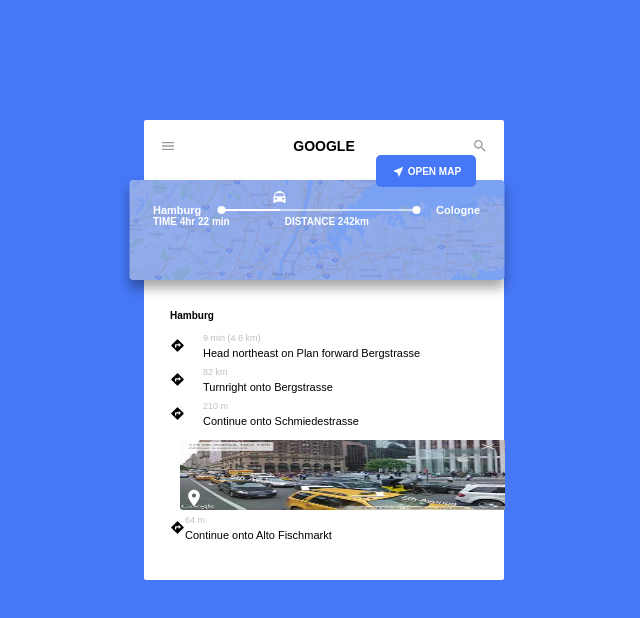
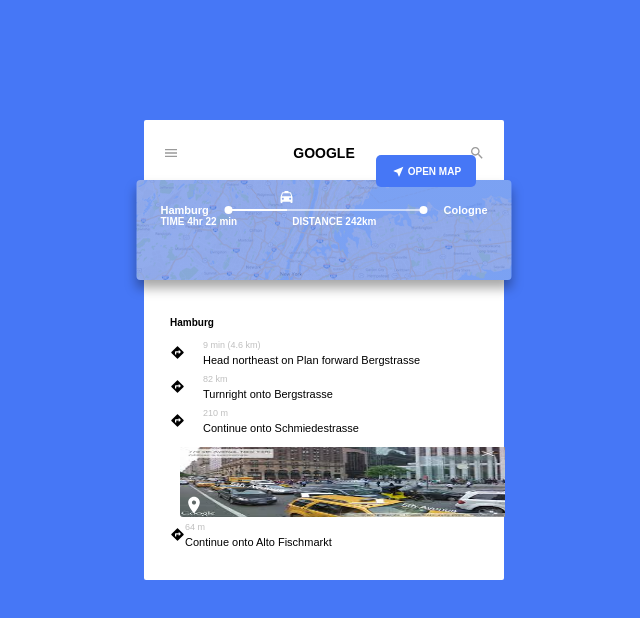
Before and after one commit to Hawa-codes/Loop2-step9, a plain HTML site: page index.html in a window 1280 px wide. Shown: the whole page, without its empty margins (316-956 px from the left). Drawn offline with Linux system fonts and the light colour scheme.

Commit message:
Fixed Loop2-step9

```diff
--- a/style.css
+++ b/style.css
@@ -22,7 +22,7 @@ body {
     width: 360px;
     height: 460px;
     border-radius: 2px;
-    padding: 0px;
+    padding-top: 7px;
     margin: auto;
     background-color: #ffffff;
 }
@@ -32,7 +32,7 @@ header {
     justify-content: space-between;
     align-items: center;
     width: 100%;
-    padding: 18px 16px;
+    padding: 18px 19px;
 }
 
 header img {
@@ -57,7 +57,7 @@ header p {
 footer {
     display: flex;
     flex-direction: column;
-    padding: 27px;
+    padding: 20px;
 }
 
 .word {
@@ -145,7 +145,7 @@ footer {
 .overlay {
     position: relative;
     top: -400px;
-    left: 48%;
+    left: 50%;
     transform: translateX(-50%);
     width: 375px;
     height: 100px;
```
